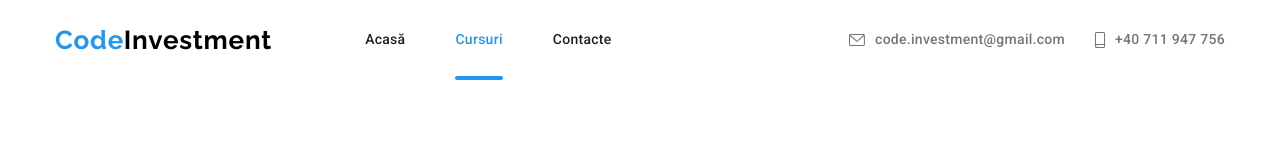
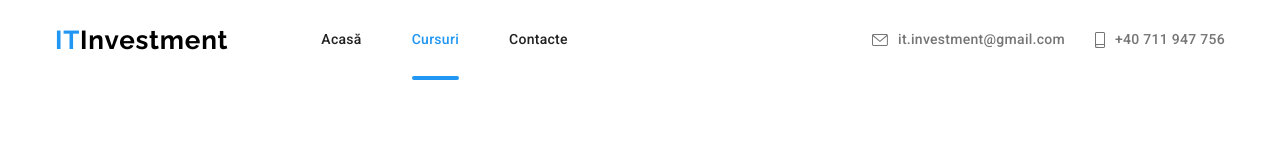
Before and after one commit to parasolya/code-way, a website: page courses/index.html in a window 1280 px wide. Shown: the top 160 px of the page. Drawn offline with nearby package versions, Linux system fonts and the light colour scheme.

Commit message:
fixed bugs

```diff
--- a/courses/index.html
+++ b/courses/index.html
@@ -4,7 +4,7 @@
     <meta charset="UTF-8" />
     <meta http-equiv="X-UA-Compatible" content="IE=edge" />
     <meta name="viewport" content="width=device-width, initial-scale=1.0" />
-    <title>Code investment</title>
+    <title>IT investment</title>
     <link rel="icon" href="../images/icons/favicon.ico" type="image/x-icon" />
     <link
       href="https://fonts.googleapis.com/css2?family=Raleway:wght@700&family=Roboto:wght@400;500;700;900&display=swap"
@@ -23,7 +23,7 @@
     <header class="header">
       <div class="container header__box">
         <a class="logo header__item" href="../"
-          >Code<span class="logo--black">Investment</span></a
+          >IT<span class="logo--black">Investment</span></a
         >
 
         <nav class="nav header__item">
@@ -44,11 +44,11 @@
 
         <ul class="contact header__item list">
           <li class="contact__item">
-            <a href="mailto:codeinvestmenty@gmail.com" class="contact__link link">
+            <a href="mailto:it.investmenty@gmail.com" class="contact__link link">
               <svg class="contact__icon" width="16" height="12">
                 <use href="../images/icons.svg#icon-envelope"></use>
               </svg>
-              code.investment@gmail.com
+              it.investment@gmail.com
             </a>
           </li>
           <li class="contact__item">
```
Also changed, not shown: contacts/index.html (+1 -1 lines).
